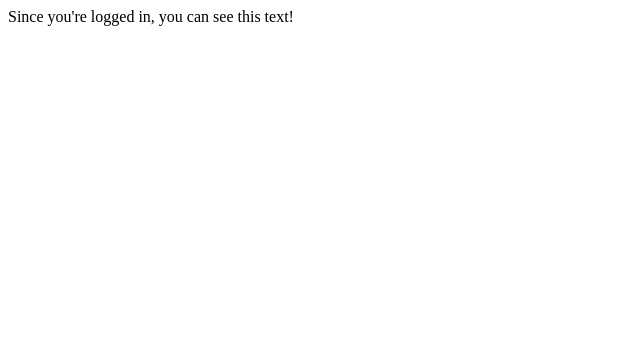
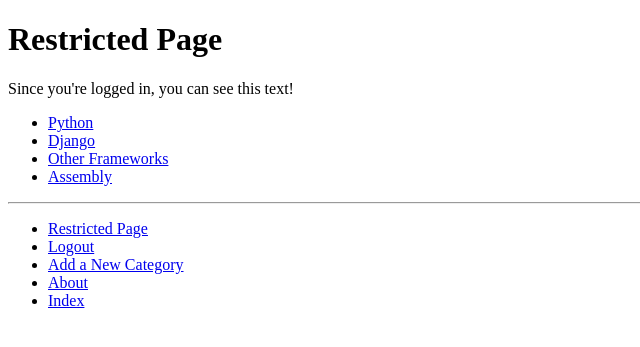
Before and after one commit to Whale81/tango_with_django_project, a Django app: page /rango/restricted/ in a window 1280 px wide. Shown: the top 347 px of the page, without its empty margins (0-640 px from the left). Run offline with Django 3.2, Linux system fonts and the light colour scheme; a user stored in the database is signed in; data comes from the database, SQL or seed files in the repository.

Commit message:
chapter9 exercise

```diff
--- a/rango/views.py
+++ b/rango/views.py
@@ -63,6 +63,7 @@
     # Go render the response and return it to the client.
     return render(request, 'rango/category.html', context=context_dict)
 
+@login_required
 def add_category(request):
     form = CategoryForm()
 
@@ -81,6 +82,7 @@
     # Render the form with error messages (if any).
     return render(request, 'rango/add_category.html', {'form': form})
 
+@login_required
 def add_page(request, category_name_slug):
     try:
         category = Category.objects.get(slug=category_name_slug)
@@ -205,7 +207,7 @@
 
 @login_required
 def restricted(request):
-    return HttpResponse("Since you're logged in, you can see this text!")
+    return render(request, 'rango/restricted.html')
 
 # Use the login_required() decorator to ensure only those logged in can
 # access the view.
--- a/templates/rango/base.html
+++ b/templates/rango/base.html
@@ -30,11 +30,11 @@
             {% if user.is_authenticated %}
                 <li><a href="{% url 'rango:restricted' %}">Restricted Page</a></li>
                 <li><a href="{% url 'rango:logout' %}">Logout</a></li>
+                <li><a href="{% url 'rango:add_category' %}">Add a New Category</a></li>
             {% else %}
                 <li><a href="{% url 'rango:register' %}">Sign Up</a></li>
                 <li><a href="{% url 'rango:login' %}">Login</a></li>
             {% endif %}
-                <li><a href="{% url 'rango:add_category' %}">Add a New Category</a></li>
                 <li><a href="{% url 'rango:about' %}">About</a></li>
                 <li><a href="{% url 'rango:index' %}">Index</a></li>
             </ul>
--- a/templates/rango/category.html
+++ b/templates/rango/category.html
@@ -23,7 +23,9 @@
     <strong>No pages currently in category.</strong>
     {% endif %}
 
+    {% if user.is_authenticated %}
     <a href="{% url 'rango:add_page' category.slug %}">Add Page</a> <br />
+    {% endif %}
     {% else %}
     The specified category does not exist.
     {% endif %}
--- /dev/null
+++ b/templates/rango/restricted.html
@@ -0,0 +1,11 @@
+{% extends 'rango/base.html' %}
+{% load staticfiles %}
+
+{% block title_block %}
+    Restricted Page
+{% endblock %}
+
+{% block body_block %}
+    <h1>Restricted Page</h1>
+    Since you're logged in, you can see this text!<br />
+{% endblock %}
```
